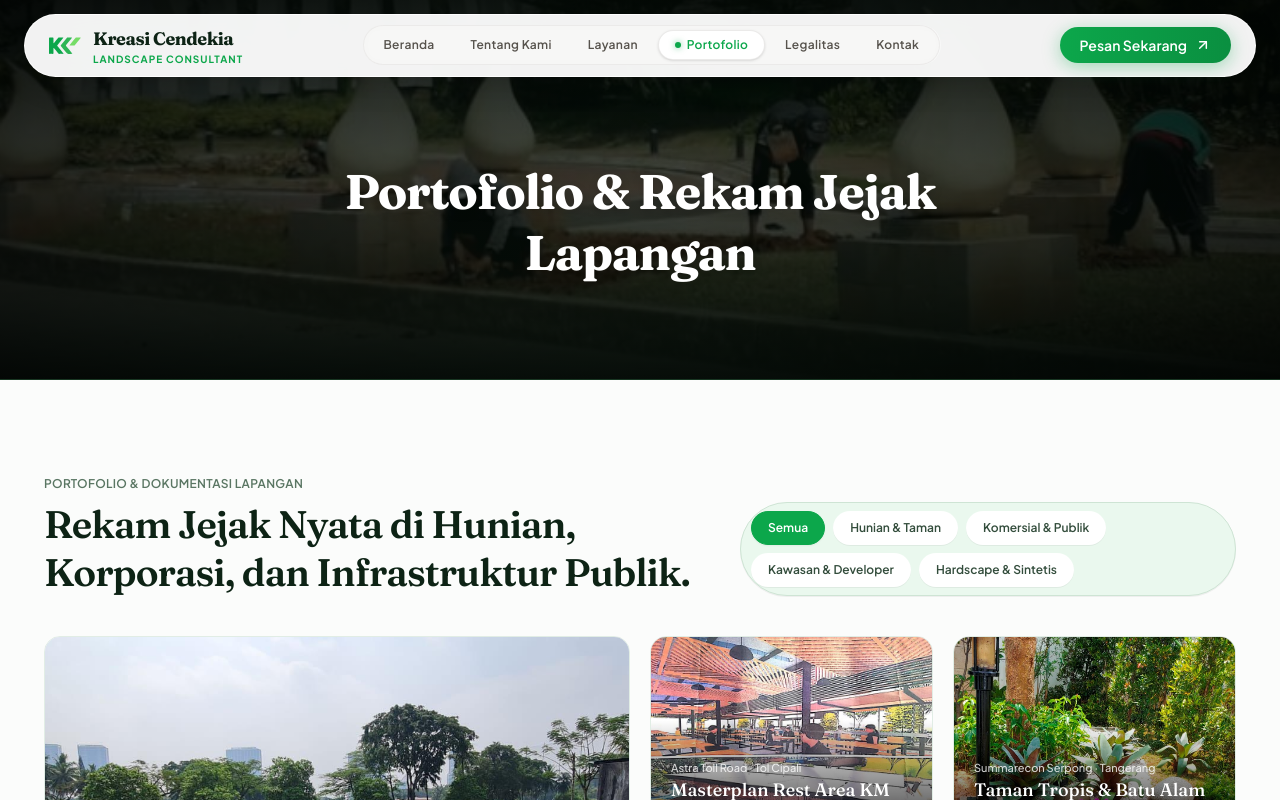
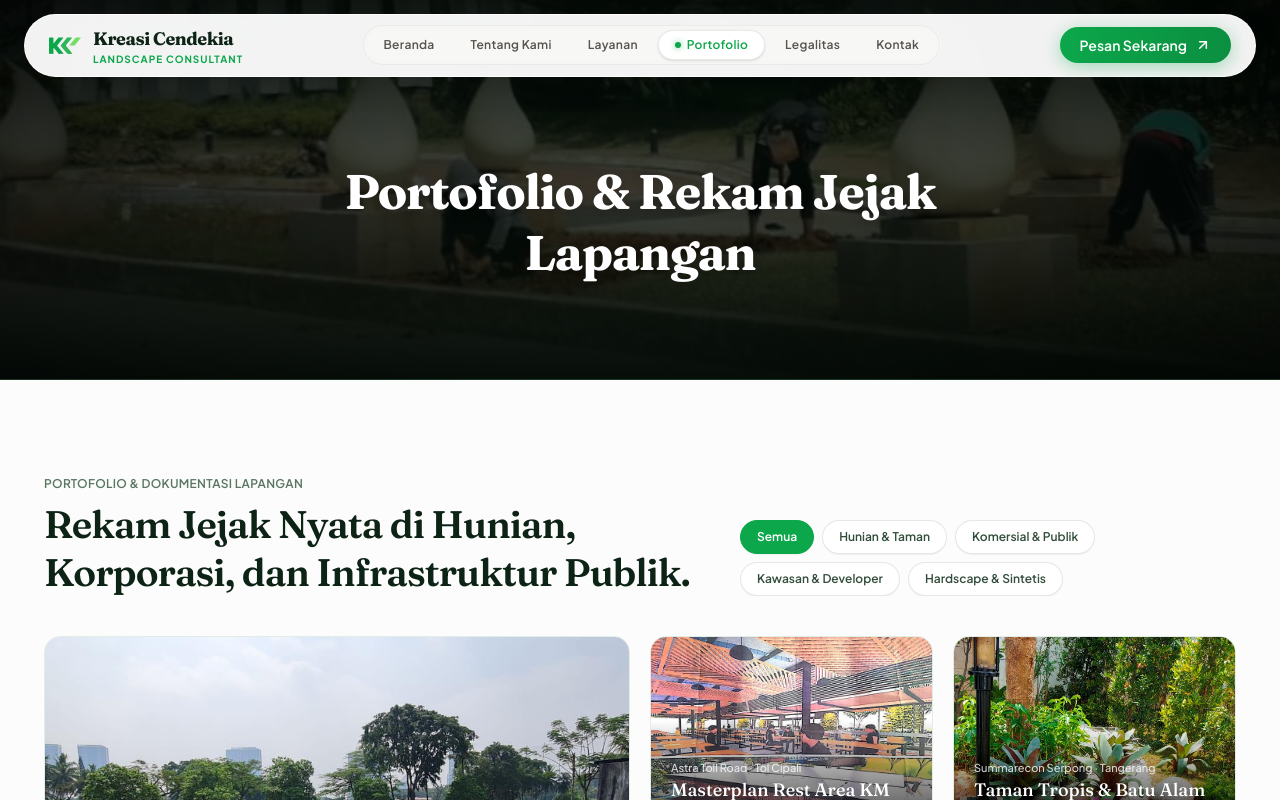
Before and after one commit to aprilocikal/kreasi_cendikia, a React (Vite) app: page /portofolio in a window 1280 px wide. Shown: the top 800 px of the page. Built offline with nearby package versions, Linux system fonts and the light colour scheme.

Commit message:
style(portfolio): remove green capsule track on laptop/desktop view for clean pill filters

```diff
--- a/src/components/PortfolioGallery.jsx
+++ b/src/components/PortfolioGallery.jsx
@@ -78,12 +78,12 @@ export function PortfolioGallery() {
             </h2>
           </div>
 
-          {/* Modern Horizontal Pill Filter - Wrapped in soft green capsule track so it visually cues swipeability */}
-          <div className="w-full lg:w-auto rounded-2xl sm:rounded-full bg-[var(--brand-tint)] border border-[var(--border-hairline)] p-1 sm:p-1.5 shadow-2xs">
+          {/* Modern Horizontal Pill Filter - Soft green capsule on mobile, clean & transparent on laptop/desktop */}
+          <div className="w-full lg:w-auto rounded-2xl bg-[var(--brand-tint)] border border-[var(--border-hairline)] p-1 shadow-2xs sm:bg-transparent sm:border-0 sm:p-0 sm:shadow-none">
             <div
               role="tablist"
               aria-label="Filter Kategori Proyek"
-              className="flex items-center gap-1.5 sm:gap-2 overflow-x-auto px-1 py-0.5 max-w-full [&::-webkit-scrollbar]:hidden [-ms-overflow-style:none] [scrollbar-width:none] sm:flex-wrap"
+              className="flex items-center gap-1.5 sm:gap-2 overflow-x-auto px-1 py-0.5 sm:px-0 sm:py-0 max-w-full [&::-webkit-scrollbar]:hidden [-ms-overflow-style:none] [scrollbar-width:none] sm:flex-wrap"
             >
               {PORTFOLIO_CATEGORIES.map((category) => {
                 const isActive = activeCategory === category;
@@ -97,7 +97,7 @@ export function PortfolioGallery() {
                     className={`rounded-full px-3.5 sm:px-4 py-1.5 sm:py-2 text-xs font-semibold whitespace-nowrap shrink-0 transition-all duration-150 border focus-visible:outline-2 focus-visible:outline-offset-2 focus-visible:outline-[var(--accent-cta)] ${
                       isActive
                         ? "bg-[var(--accent-cta)] text-white border-[var(--accent-cta)] shadow-xs font-bold"
-                        : "bg-white text-[var(--ink-secondary)] border-transparent hover:text-[var(--brand-primary)] hover:border-emerald-200/60 shadow-2xs"
+                        : "bg-white text-[var(--ink-secondary)] border-transparent sm:border-stone-200/90 hover:text-[var(--brand-primary)] hover:border-emerald-200/60 shadow-2xs"
                     }`}
                   >
                     {category}
```
